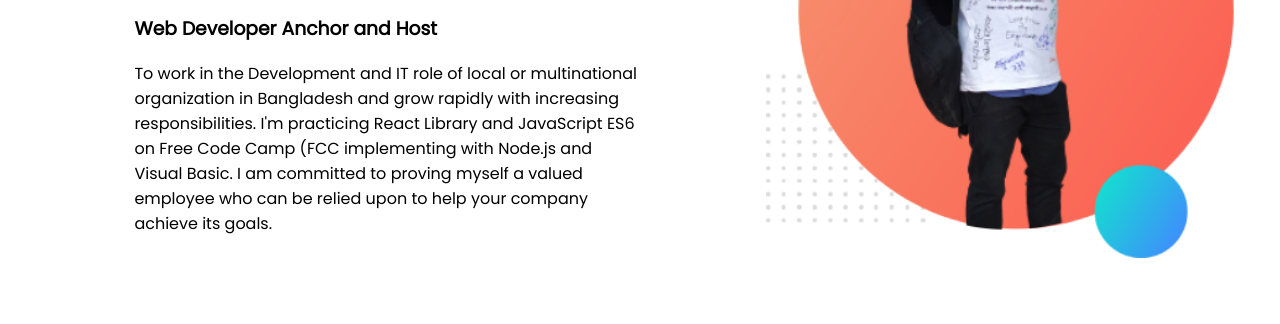
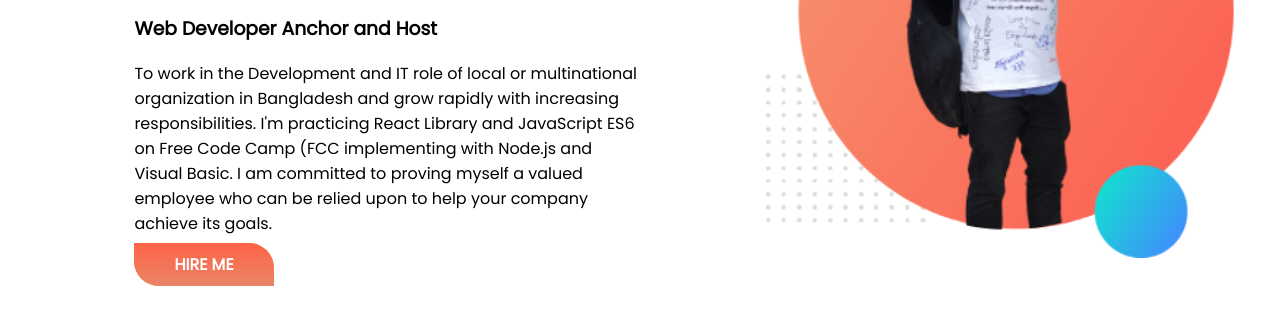
Before and after one commit to mdrashadul-rimon/developer-portfolio, a plain HTML site: page index.html in a window 1280 px wide. Shown: the part 214-538 px from the top of the page. Drawn offline with Linux system fonts and the light colour scheme.

Commit message:
added button

```diff
--- a/index.html
+++ b/index.html
@@ -24,6 +24,7 @@
                 rapidly with increasing responsibilities. I'm practicing React Library and JavaScript ES6 on Free Code
                 Camp (FCC implementing with Node.js and Visual Basic. I am committed to proving myself a valued employee
                 who can be relied upon to help your company achieve its goals.</p>
+            <a class="link-button" href="https://www.linkedin.com/in/md-rashadulalam/" target="_blank">HIRE ME</a>
         </div>
         <div class="half-width">
             <img src="images/rimon-1.png" alt="rimons photo">
--- a/style.css
+++ b/style.css
@@ -17,3 +17,12 @@ section{
 .half-width img{
     width: 100%;
 }
+.link-button{
+    text-decoration: none;
+    background-color: orange;
+    color: white;
+    font-weight: 700;
+    padding: 10px 40px;
+    border-radius: 0px 25px;
+    background-image: linear-gradient(tomato, #e98567);
+}
```
